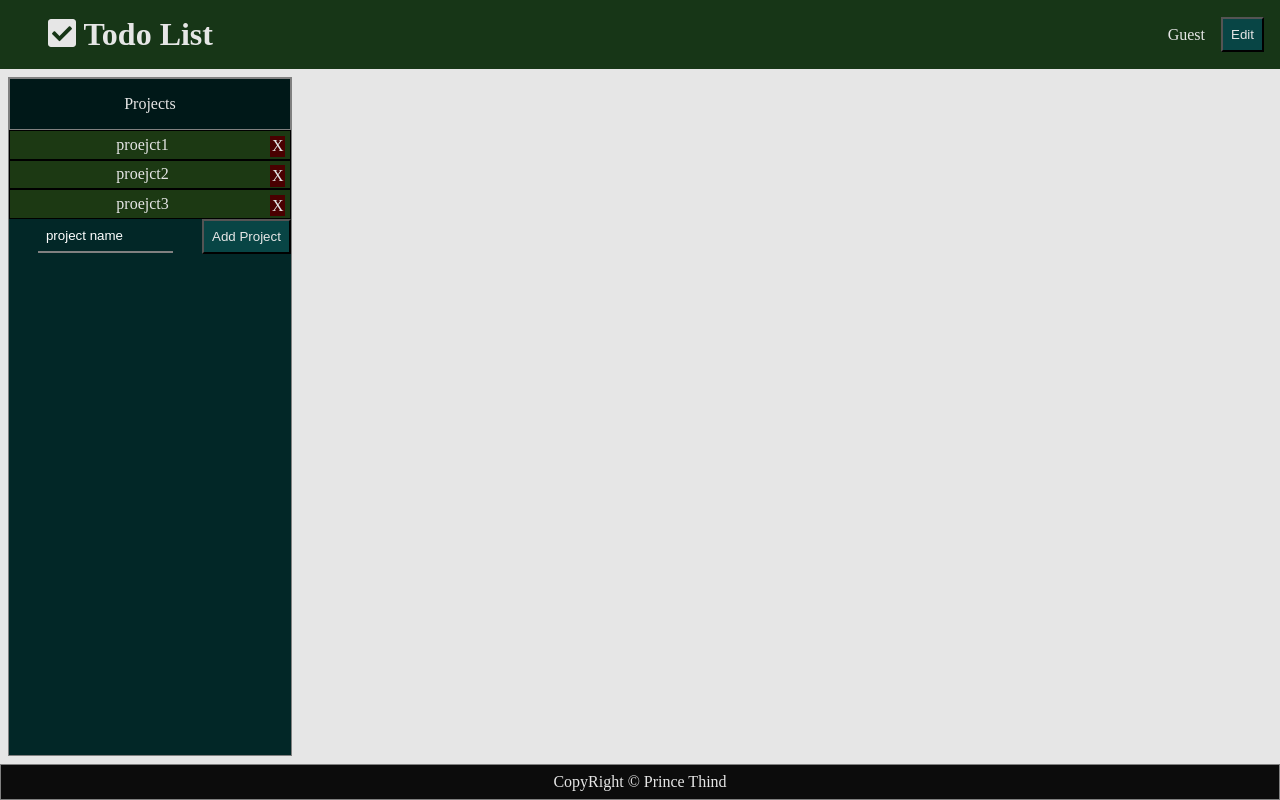
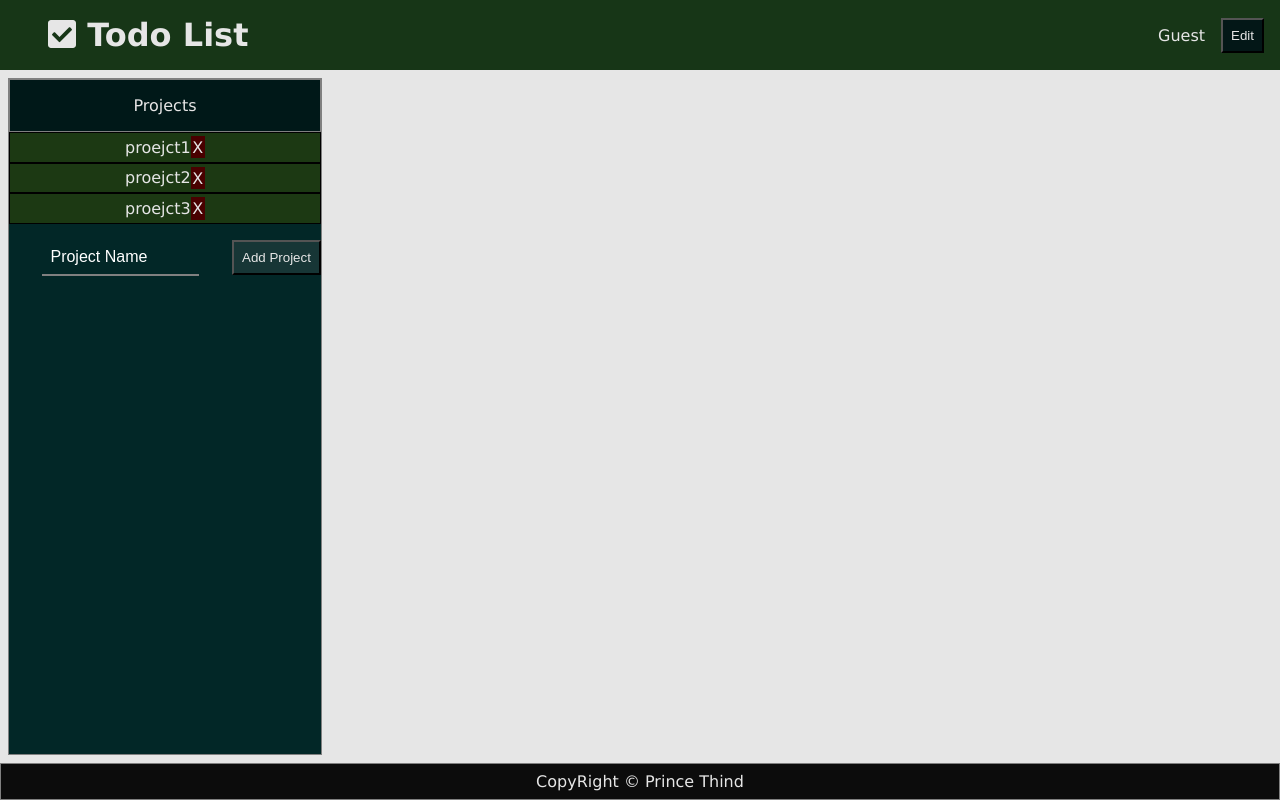
Before and after one commit to prince-thind/todo-list, a React (Create React App) app: page / in a window 1280 px wide. Built offline with nearby package versions, Linux system fonts and the light colour scheme.

Commit message:
restyle project-form component

```diff
--- a/src/components/ProjectForm.js
+++ b/src/components/ProjectForm.js
@@ -11,7 +11,7 @@ function ProjectForm({ projects,setProjects }) {
           required
           maxLength="20"
           minLength="2"
-          placeholder="project name"
+          placeholder="Project Name"
         />
       </label>
       <button type="submit" className="button project-button">
--- a/src/index.css
+++ b/src/index.css
@@ -6,12 +6,13 @@
 html {
   --background: hsl(0, 0%, 90%);
   --primary: hsl(120, 40%, 15%);
-  --secondary: hsl(180, 80%, 15%);
-  --accent1: hsl(190, 40%, 45%);
+  --secondary: hsl(180, 80%, 5%);
+  --accent1: hsl(180, 40%, 15%);
   --primary-text: hsl(0, 0%, 90%);
   --secondary-text: hsl(0, 0%, 10%);
 }
 .App {
+  font-family: Verdana, Geneva, Tahoma, sans-serif;
   background-color: var(--background);
   color: var(--primary-text);
   text-align: center;
@@ -41,7 +42,7 @@ main {
 .delete-icon {
   background-color: rgb(73, 0, 0);
   padding: 0.1rem;
-  float: right;
+  /* float: right; */
 }
 .delete-icon:hover {
   transform: scale(1.1);
--- a/src/index.js
+++ b/src/index.js
@@ -2,6 +2,7 @@ import './index.css';
 import './styles/header.css';
 import './styles/projects.css';
 import './styles/tasks.css';
+import './styles/project-form.css';
 
 import React from 'react';
 import ReactDOM from 'react-dom';
--- /dev/null
+++ b/src/styles/project-form.css
@@ -0,0 +1,23 @@
+.project-form input {
+  display: block;
+  width: 70%;
+  margin: 1rem auto;
+  padding: 0.5rem;
+  background-color: transparent;
+  border: none;
+  font-size: 1rem;
+  border-bottom: 2px solid gray;
+}
+.project-form input:focus-visible {
+  outline: none;
+  color: white;
+}
+.project-button {
+  display: block;
+  margin: 1rem auto;
+  background-color: var(--accent1);
+}
+
+@media only screen and (max-width: 760px) {
+
+}
```
